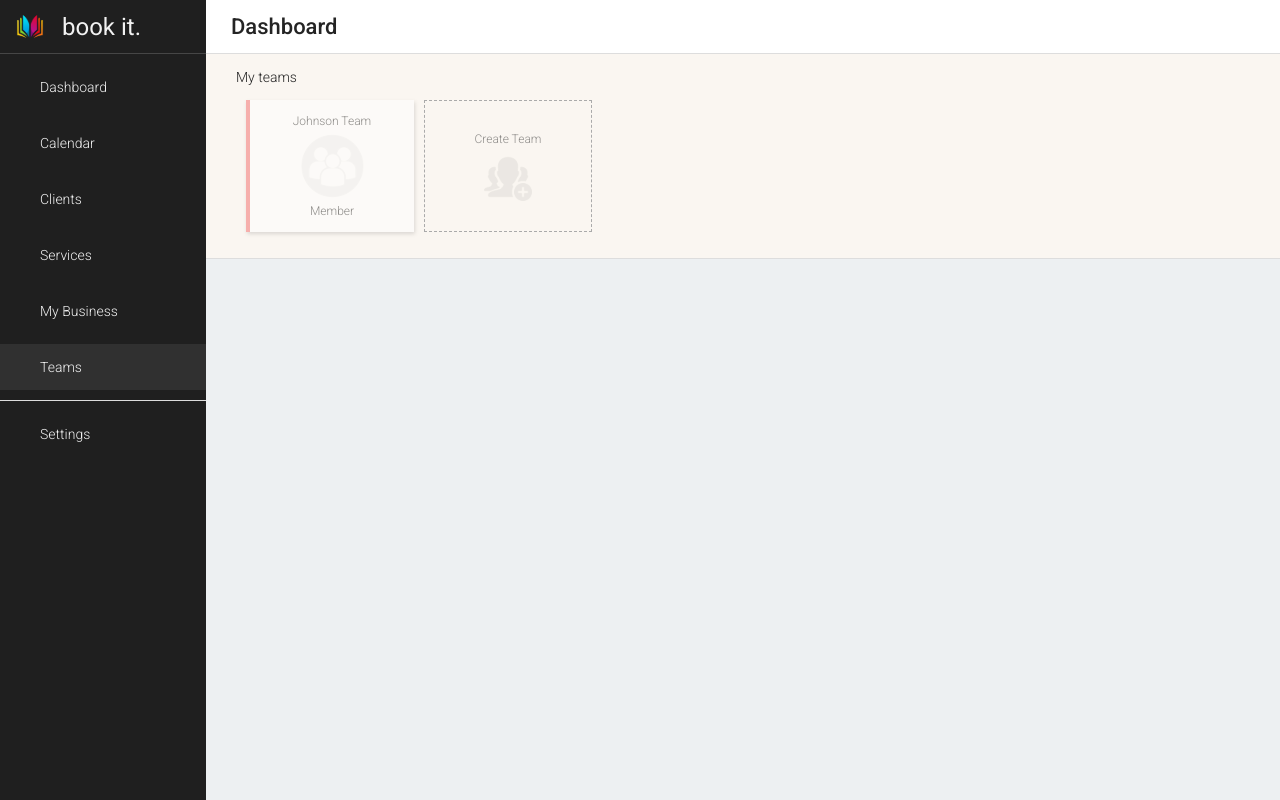
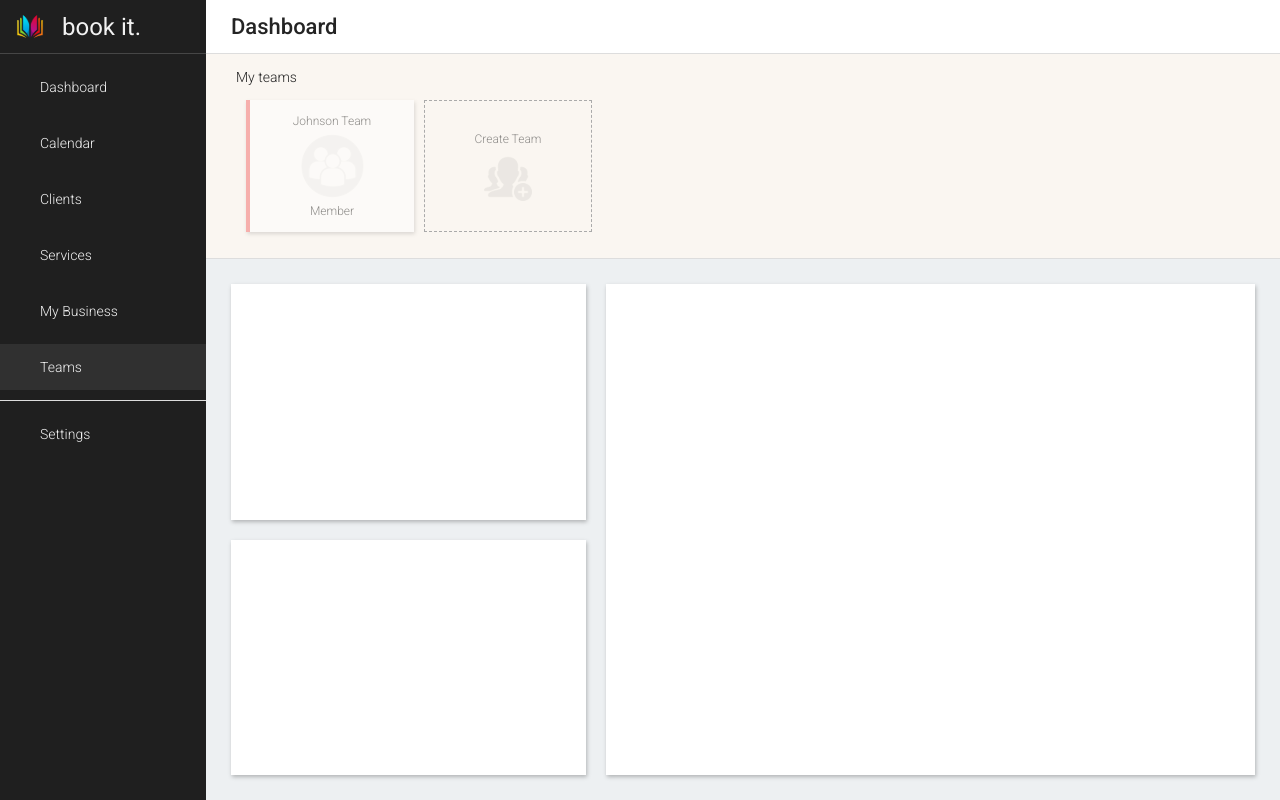
Before and after one commit to ryanhartwig/bookeasy, a Next.js app in the folder next/: page /teams in a window 1280 px wide. Built offline with nearby package versions, Linux system fonts and the light colour scheme.

Commit message:
Team details cards layout

```diff
--- a/next/src/app/teams/page.tsx
+++ b/next/src/app/teams/page.tsx
@@ -1,5 +1,6 @@
 'use client';
 
+import { Card } from '@/components/UI/Card/Card';
 import { useState } from 'react';
 import { Teams } from './teams';
 import styles from './teams.module.scss';
@@ -14,6 +15,17 @@ export default function Page() {
         <p>My teams</p>
         <Teams selected={selected} setSelected={setSelected} />
       </div>
+
+      <div className={styles.team_overview}>
+        <div className={styles.left}>
+          <Card className={styles.card} />
+          <Card className={styles.card} />
+        </div>
+        <div className={styles.right}>
+          <Card className={styles.card} />
+        </div>
+      </div>
+
     </div>
   )
 }
--- a/next/src/app/teams/teams.module.scss
+++ b/next/src/app/teams/teams.module.scss
@@ -11,6 +11,9 @@
   border-bottom: 1px solid var(--dividers);
   padding: 15px 30px;
   overflow-x: auto;
+  overflow-y: hidden;
+
+  flex: 0 0 205px;
 
   p {
     font-size: 14px;
@@ -97,3 +100,35 @@
     }
   }
 }
+
+.team_overview {
+  width: 100%;
+  height: 100%;
+
+  padding: 15px;
+
+  overflow: hidden;
+  display: flex;
+
+  > div {
+    width: 100%;
+    max-height: 900px;
+    display: flex;
+    flex-direction: column;
+  }
+
+  > div.left {
+    width: 375px;
+    flex: 0 0 375px;
+
+    > div:first-child {
+      max-height: 270px;
+    }
+  }
+
+}
+
+.card {
+  margin: 10px;
+  height: 100%;
+}
```
